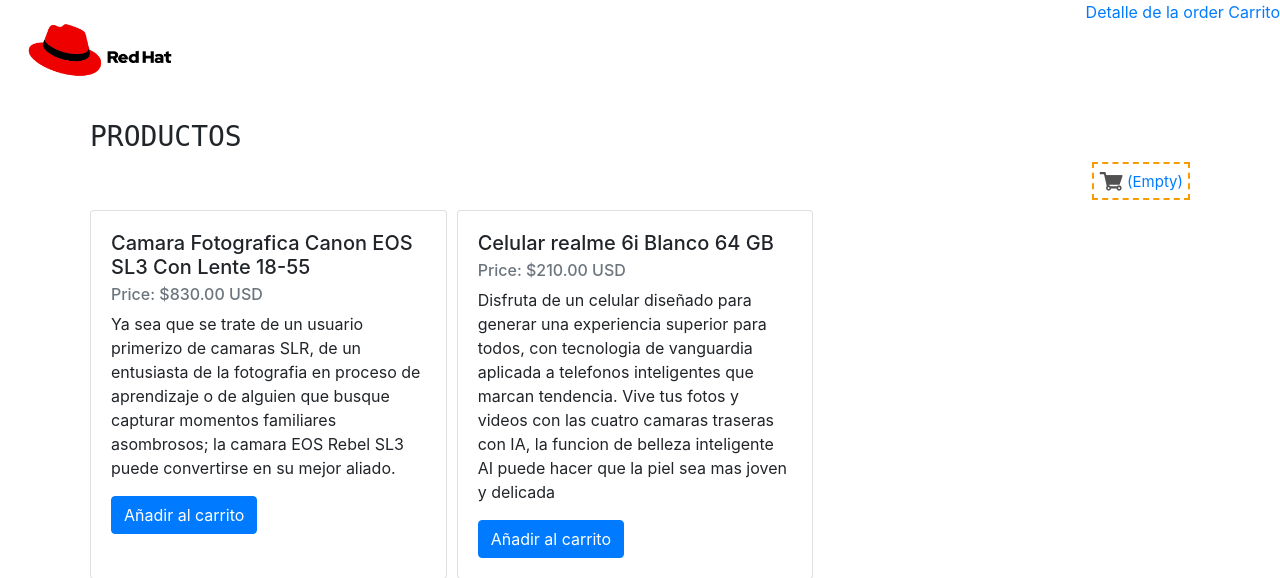
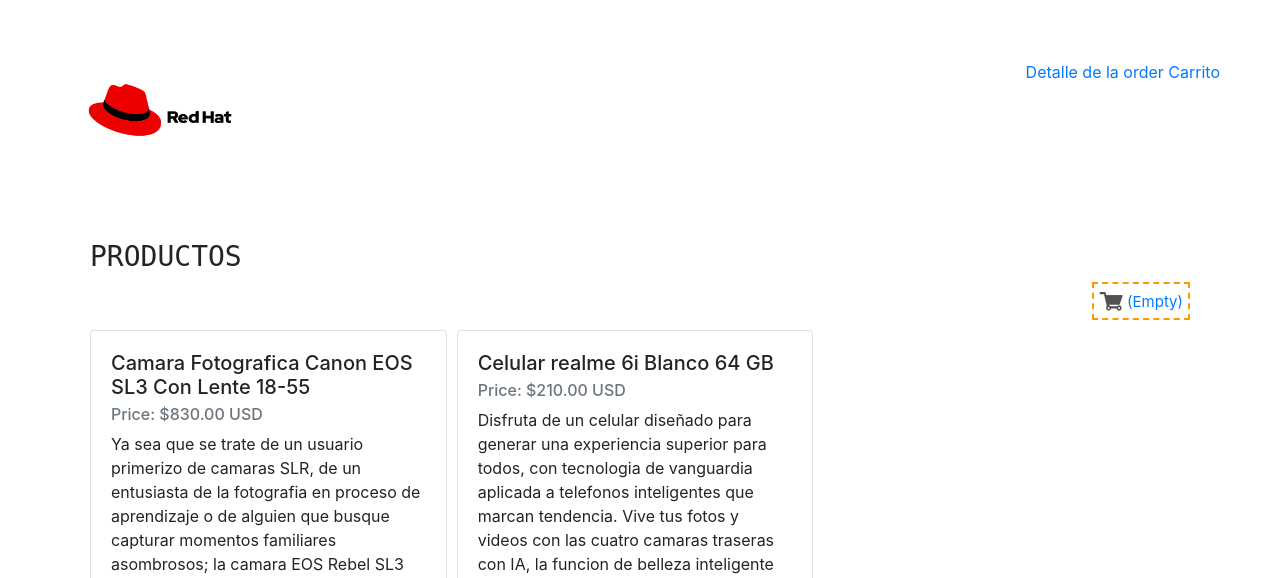
Before and after one commit to jmanuelcalvo/shopping, a PHP site: page / in a window 1280 px wide. Shown: the top 578 px of the page. Run offline with PHP 8.4, Linux system fonts and the light colour scheme; data comes from the database, SQL or seed files in the repository; data that the repository does not hold is empty.

Commit message:
Update style.css

```diff
--- a/css/style.css
+++ b/css/style.css
@@ -64,3 +64,7 @@ h1{
 .header-right {
   float: right;
 }
+
+.header {
+  padding: 60px;
+}
```
